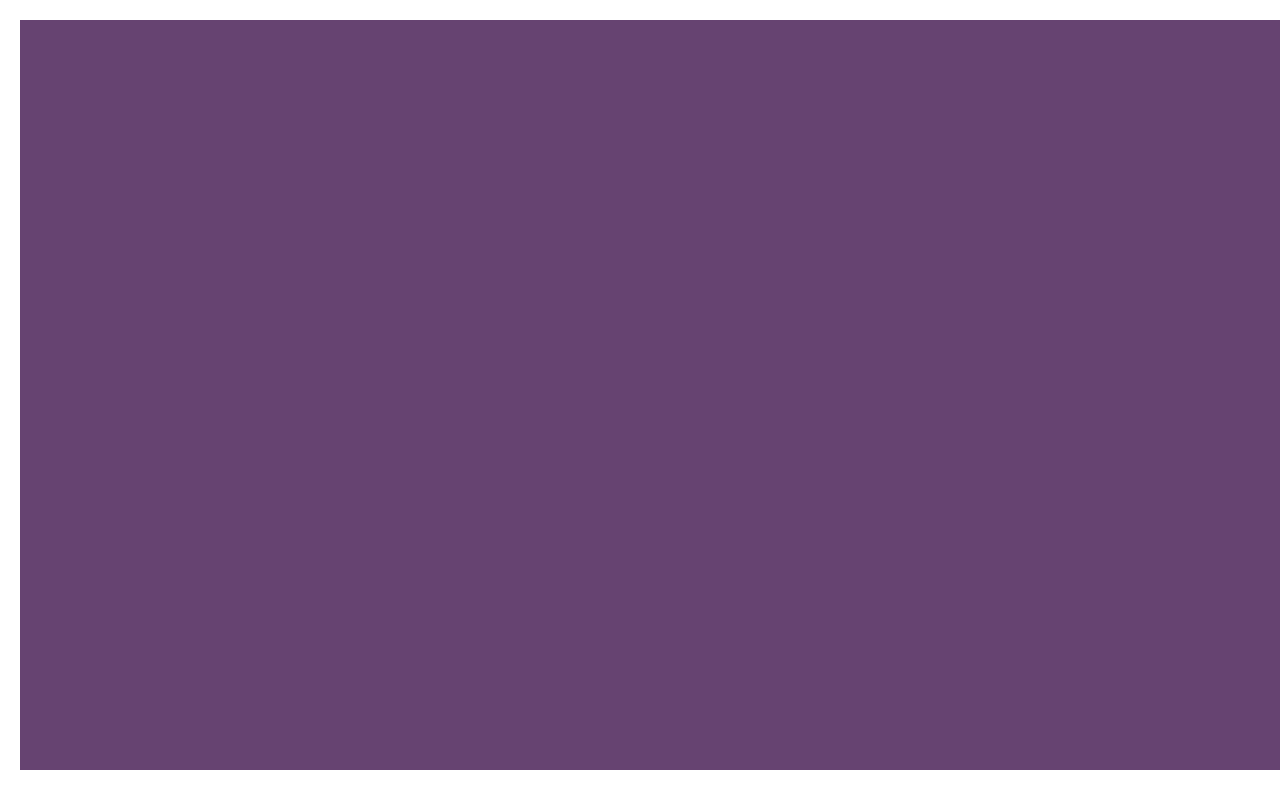
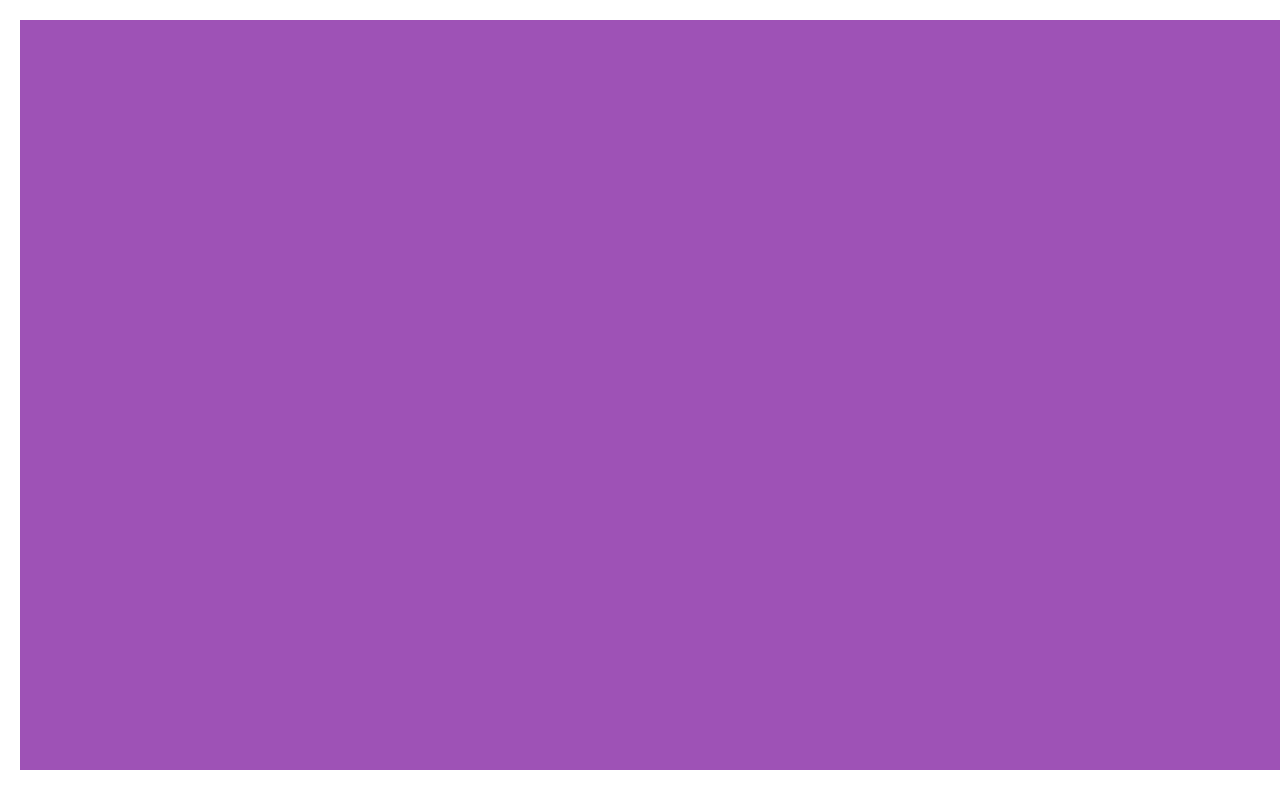
Before and after one commit to MakenzieShoemake123/MakenzieShoemake123.github.io, a plain HTML site: page fsd-projects/platformer/index.html in a window 1280 px wide. Shown: the top 800 px of the page. Drawn offline with nearby package versions, Linux system fonts and the light colour scheme.

Commit message:
Finalized platformer game

```diff
--- a/fsd-projects/platformer/platformer.css
+++ b/fsd-projects/platformer/platformer.css
@@ -3,7 +3,7 @@ body {
 }
 
 canvas {
-  background-color: rgb(102, 67, 113);
+  background-color: rgb(158, 82, 182);
   margin: 20px;
 }
 
```
